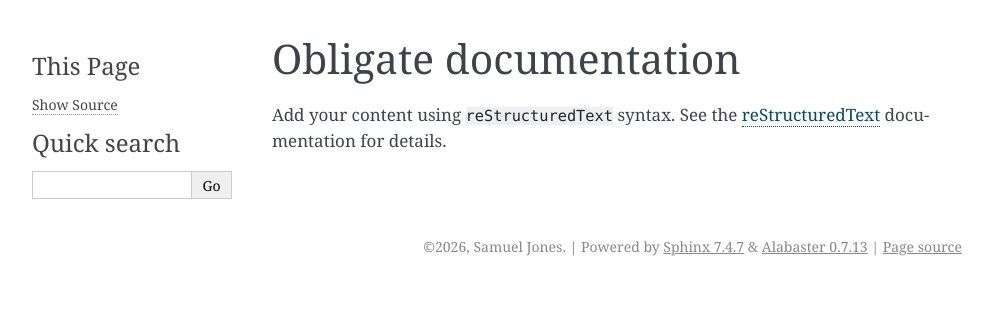
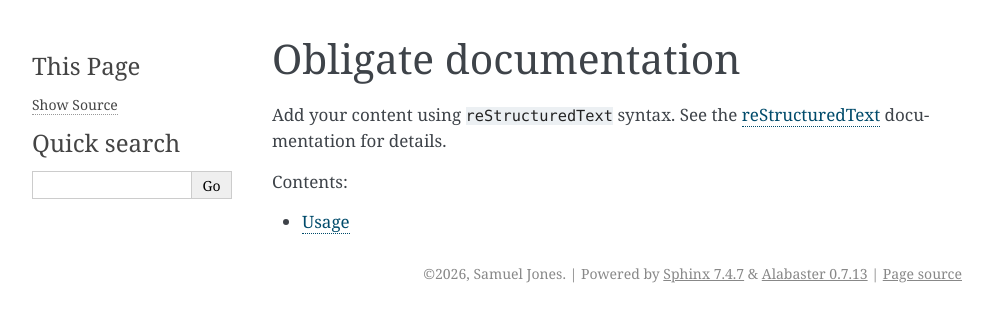
Before and after one commit to sjones5516/obligate, a Sphinx documentation site: the page built from docs/source/index.rst, in a window 1280 px wide. Shown: the top 322 px of the page, without its empty margins (148-1141 px from the left). Built offline with Sphinx 7.4.7, drawn with Linux system fonts in a browser that asks for light colours.

Commit message:
add boolvalidator

```diff
--- a/docs/source/index.rst
+++ b/docs/source/index.rst
@@ -14,3 +14,5 @@
 .. toctree::
    :maxdepth: 2
    :caption: Contents:
+
+   usage
--- /dev/null
+++ b/docs/source/usage.rst
@@ -0,0 +1,4 @@
+Usage
+======================
+.. autoclass:: obligate.BoolValidator
+    :members:
```
